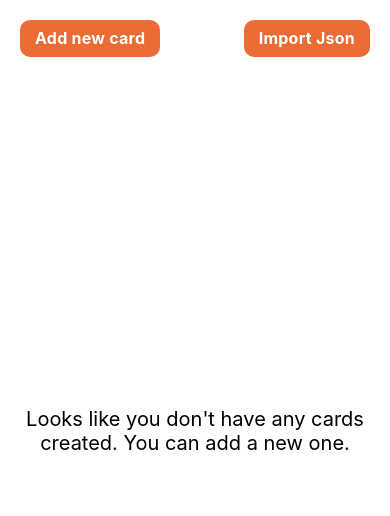
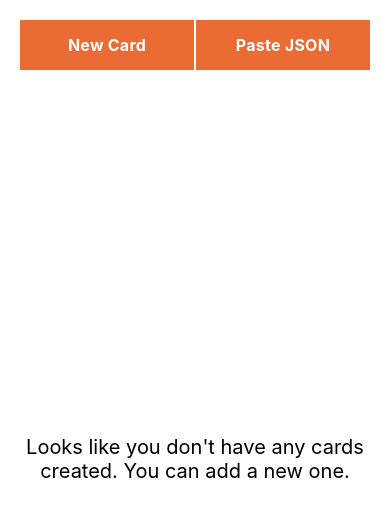
Before and after one commit to LeonAvancini/flash-card-lang, a React Native app: screen / in a window 390 px wide. Shown: the top 516 px of the page. Built offline with nearby package versions, Linux system fonts and the light colour scheme.

Commit message:
(general-improvements): Better UI, small changes

```diff
--- a/App.tsx
+++ b/App.tsx
@@ -24,12 +24,10 @@ export default function App() {
 
   const selectRandomWord = () => {
     //TODO: Random value should consider weight of values based on assertion value, implement logic after user is able to press a button when they assert
-
     const randomIndex = Math.floor(Math.random() * savedWords.length);
     setWord(savedWords[randomIndex]);
   };
 
-  useEffect(() => {
   const fetchData = async () => {
     try {
       const jsonValue = await AsyncStorage.getItem("wordList");
@@ -40,23 +38,25 @@ export default function App() {
     }
   };
 
+  useEffect(() => {
     fetchData();
   }, [showAddCardModal, showImportJsonModal]);
 
   useEffect(() => {
-    if (!savedWords.length) {
-      setWord(undefined);
-    }
     if (!word) {
       selectRandomWord();
     }
   }, [savedWords]);
 
-  const toggleAddCardModalVisibility = () => {
+  const onAssertion = () => {
+    console.log("On assertion do something");
+  };
+
+  const toggleAddCardModal = () => {
     setShowAddCardModal((previousState) => !previousState);
   };
 
-  const toggleImportJsonModalVisibility = () => {
+  const toggleImportJsonModal = () => {
     setShowImportJsonModal((previousState) => !previousState);
   };
 
@@ -64,12 +64,14 @@ export default function App() {
     <SafeAreaView style={styles.mainContainer}>
       <View style={styles.header}>
         <ButtonLang
-          title="Add new card"
-          onPress={toggleAddCardModalVisibility}
+          title="New Card"
+          onPress={toggleAddCardModal}
+          extraStyles={styles.headerButton}
         />
         <ButtonLang
-          title="Import Json"
-          onPress={toggleImportJsonModalVisibility}
+          title="Paste JSON"
+          onPress={toggleImportJsonModal}
+          extraStyles={styles.headerButton}
         />
       </View>
       <View style={styles.container}>
@@ -78,29 +80,32 @@ export default function App() {
           onTouchHandler={selectRandomWord}
           isShowingTranslation={setIsAssertionButtonDisabled}
         />
+
         {!!savedWords.length && (
           <View>
             <ButtonLang
               title="I got it right! 🤓"
-              onPress={() => console.log("test")}
+              onPress={onAssertion}
               extraStyles={styles.assertionButton}
               disabled={isAssertionButtonDisabled}
             />
           </View>
         )}
+
         {!savedWords.length && (
           <Text style={styles.noCardText}>
             Looks like you don't have any cards created. You can add a new one.
           </Text>
         )}
       </View>
+
       <AddNewCardModal
         visible={showAddCardModal}
-        onCloseHandler={toggleAddCardModalVisibility}
+        onCloseHandler={toggleAddCardModal}
       />
       <ImportJsonModal
         visible={showImportJsonModal}
-        onCloseHandler={toggleImportJsonModalVisibility}
+        onCloseHandler={toggleImportJsonModal}
       />
     </SafeAreaView>
   );
@@ -117,11 +122,17 @@ const styles = StyleSheet.create({
     flexDirection: "row",
     justifyContent: "space-between",
     width: "100%",
+    gap: 2,
     ...(Platform.OS === "android" && { marginTop: 20 }),
+  },
+  headerButton: {
+    flex: 1,
   },
   container: {
     flex: 1,
+    marginTop: 15,
     justifyContent: "space-between",
+    gap: 15,
     width: "100%",
   },
   noCardText: {
--- a/components/ButtonLang.tsx
+++ b/components/ButtonLang.tsx
@@ -34,8 +34,8 @@ const styles = StyleSheet.create({
     justifyContent: "center",
     paddingVertical: 8,
     paddingHorizontal: 15,
-    borderRadius: 10,
     backgroundColor: "#eb6b34",
+    height: 50,
   },
   text: {
     fontSize: 16,
--- a/components/Card.tsx
+++ b/components/Card.tsx
@@ -18,11 +18,11 @@ const Card: FC<CardProps> = (props) => {
   const [showTranslation, setShowTranslation] = useState(false);
   const [displayedWord, setDisplayedWord] = useState(word);
 
-  if (!word) return null;
-
   useEffect(() => {
     isShowingTranslation(!showTranslation);
   }, [showTranslation]);
+
+  if (!word) return null;
 
   const toggleTranslation = () => {
     if (!showTranslation) {
@@ -57,8 +57,6 @@ const Card: FC<CardProps> = (props) => {
 const styles = StyleSheet.create({
   card: {
     backgroundColor: "#f0f0f0",
-    padding: 20,
-    margin: 10,
     borderRadius: 10,
     alignItems: "center",
     justifyContent: "center",
--- /dev/null
+++ b/components/DismissKeyboardView.tsx
@@ -0,0 +1,14 @@
+import { FC, PropsWithChildren } from "react";
+import { Keyboard, TouchableWithoutFeedback, View } from "react-native";
+
+const DismissKeyboardView: FC<PropsWithChildren> = ({ children }) => {
+  const dismissKeyboard = () => Keyboard.dismiss();
+
+  return (
+    <TouchableWithoutFeedback onPress={dismissKeyboard}>
+      <View style={{ flex: 1 }}>{children}</View>
+    </TouchableWithoutFeedback>
+  );
+};
+
+export default DismissKeyboardView;
--- a/components/TextInputLang.tsx
+++ b/components/TextInputLang.tsx
@@ -1,10 +1,24 @@
 import React, { FC } from "react";
-import { Keyboard, TextInput, TextInputProps } from "react-native";
+import {
+  Keyboard,
+  TextInput,
+  TextInputProps,
+  StyleSheet,
+  StyleProp,
+  TextStyle,
+} from "react-native";
 
-const TextInputLang: FC<TextInputProps> = (props) => {
+interface TextInputLangProps extends TextInputProps {
+  extraStyles?: StyleProp<TextStyle>;
+}
+
+const TextInputLang: FC<TextInputLangProps> = (props) => {
+  const { extraStyles } = props;
+
   return (
     <TextInput
       {...props}
+      style={[styles.baseInputStyle, extraStyles]}
       placeholderTextColor="#d3d3d3"
       textAlignVertical="top"
       onBlur={() => {
@@ -14,4 +28,15 @@ const TextInputLang: FC<TextInputProps> = (props) => {
   );
 };
 
+const styles = StyleSheet.create({
+  baseInputStyle: {
+    borderWidth: 1,
+    borderColor: "#ccc",
+    padding: 15,
+    marginBottom: 10,
+    minWidth: "100%",
+    height: 50
+  },
+});
+
 export default TextInputLang;
--- a/modals/AddNewCardModal.tsx
+++ b/modals/AddNewCardModal.tsx
@@ -55,27 +55,37 @@ const AddNewCardModal: FC<AddNewCardModalProps> = ({
     <Modal visible={visible} animationType="slide">
       <SafeAreaView style={styles.mainContainer}>
         <View style={styles.header}>
-          <ButtonLang title="Go back" onPress={onCloseHandler} />
+          <ButtonLang
+            title="Back"
+            onPress={onCloseHandler}
+            extraStyles={styles.buttonStyle}
+          />
+          <ButtonLang
+            title="Reset form"
+            onPress={cleanValues}
+            extraStyles={styles.buttonStyle}
+          />
         </View>
         <View style={styles.container}>
-          <Text style={styles.title}>Add some values for learn :)</Text>
+          <Text style={styles.title}>New Card</Text>
           <View style={styles.inputContainer}>
             <TextInputLang
-              style={styles.input}
               placeholder="Das Auto"
               value={source}
               onChangeText={(text) => setSource(text)}
             />
             <TextInputLang
-              style={styles.input}
               placeholder="Car"
               value={value}
               onChangeText={(text) => setValue(text)}
             />
-          </View>
-          <View style={styles.buttonContainer}>
-            <ButtonLang title="Clean values" onPress={cleanValues} />
-            <ButtonLang title="Continue" onPress={saveValuesOnLocalStorage} />
+            <View style={styles.buttonContainer}>
+              <ButtonLang
+                extraStyles={styles.buttonStyle}
+                title="Create"
+                onPress={saveValuesOnLocalStorage}
+              />
+            </View>
           </View>
         </View>
       </SafeAreaView>
@@ -87,7 +97,14 @@ const styles = StyleSheet.create({
   mainContainer: {
     flex: 1,
     alignItems: "center",
-    marginHorizontal: 20,
+    margin: 20,
+  },
+  header: {
+    flexDirection: "row",
+    justifyContent: "flex-end",
+    width: "100%",
+    marginBottom: 10,
+    gap: 2,
   },
   container: {
     flex: 1,
@@ -97,31 +114,18 @@ const styles = StyleSheet.create({
   title: {
     fontSize: 20,
     fontWeight: "bold",
-    marginBottom: 10,
+    marginVertical: 30,
   },
   inputContainer: {
     display: "flex",
     flexDirection: "column",
-    width: "80%",
-  },
-  input: {
-    borderWidth: 1,
-    borderColor: "#ccc",
-    padding: 10,
-    marginBottom: 10,
-    minWidth: "100%",
-    borderRadius: 10,
-  },
-  header: {
-    flexDirection: "row",
-    justifyContent: "flex-end",
-    width: "100%",
-    marginBottom: 10,
+    gap: 10,
   },
   buttonContainer: {
     flexDirection: "row",
-    justifyContent: "space-around",
-    width: "80%",
+  },
+  buttonStyle: {
+    flex: 1,
   },
 });
 
--- a/modals/ImportJsonModal.tsx
+++ b/modals/ImportJsonModal.tsx
@@ -7,9 +7,12 @@ import {
   Alert,
   Text,
   SafeAreaView,
+  Platform,
 } from "react-native";
 import ButtonLang from "../components/ButtonLang";
 import TextInputLang from "../components/TextInputLang";
+import { PLACEHOLDER } from "../utils/constants";
+import DismissKeyboardView from "../components/DismissKeyboardView";
 
 //TODO: Allow users to upload json file instead paste an array.
 interface ImportJsonModalProps {
@@ -46,41 +49,50 @@ const ImportJsonModal: FC<ImportJsonModalProps> = ({
     }
   };
 
+  const cleanValues = () => {
+    setJsonData("");
+  };
+
   return (
     <Modal visible={visible} animationType="slide">
+      <DismissKeyboardView>
         <SafeAreaView style={styles.mainContainer}>
           <View style={styles.header}>
             <ButtonLang
-            title="Go back"
+              title="Back"
               onPress={() => {
                 onCloseHandler();
                 setJsonData("");
               }}
+              extraStyles={styles.buttonStyle}
             />
-          <ButtonLang title="Import" onPress={saveJsonToLocalStorage} />
+            <ButtonLang
+              title="Reset form"
+              onPress={cleanValues}
+              extraStyles={styles.buttonStyle}
+            />
           </View>
           <View style={styles.container}>
-          <Text style={styles.title}>Import JSON Data</Text>
+            <Text style={styles.title}>
+              {`Paste JSON here without curly braces { }`}
+            </Text>
             <TextInputLang
-            style={styles.input}
-            placeholder={`Paste JSON here without {}:
-          [
-            {
-              "source": "Der Apfel",
-              "value": "The apple"
-            },
-            {
-              "source": "Die Katze",
-              "value": "The cat"
-            }
-          ]
-          `}
+              extraStyles={styles.input}
+              placeholder={PLACEHOLDER}
               multiline
               value={jsonData}
               onChangeText={(text) => setJsonData(text)}
             />
+            <View style={styles.buttonContainer}>
+              <ButtonLang
+                title="Import"
+                onPress={saveJsonToLocalStorage}
+                extraStyles={styles.buttonStyle}
+              />
+            </View>
           </View>
         </SafeAreaView>
+      </DismissKeyboardView>
     </Modal>
   );
 };
@@ -101,22 +113,24 @@ const styles = StyleSheet.create({
   title: {
     fontSize: 20,
     fontWeight: "bold",
-    marginBottom: 10,
+    marginVertical: 30,
   },
   input: {
-    borderWidth: 1,
-    borderColor: "#ccc",
-    padding: 10,
-    marginBottom: 10,
-    width: "95%",
-    height: "50%",
-    borderRadius: 10,
+    flex: 1,
   },
   header: {
     flexDirection: "row",
     justifyContent: "space-between",
     width: "100%",
-    marginBottom: 10,
+    gap: 2,
+    ...(Platform.OS === "android" && { marginTop: 20 }),
+  },
+  buttonStyle: {
+    flex: 1,
+  },
+  buttonContainer: {
+    flexDirection: "row",
+    marginVertical: 15,
   },
 });
 
--- /dev/null
+++ b/utils/constants.ts
@@ -0,0 +1,36 @@
+// Placeholder ImportJsonModal
+export const PLACEHOLDER = `[
+    {
+        "source": "Der Apfel",
+        "value": "The apple"
+      },
+      {
+        "source": "Die Katze",
+        "value": "The cat"
+      },
+      {
+        "source": "Das Buch",
+        "value": "The book"
+      },
+      {
+        "source": "Die Sonne",
+        "value": "The sun"
+      },
+      {
+        "source": "Der Tisch",
+        "value": "The table"
+      },
+      {
+        "source": "Die Blume",
+        "value": "The flower"
+      },
+      {
+        "source": "Das Auto",
+        "value": "The car"
+      },
+      {
+        "source": "Die Uhr",
+        "value": "The clock"
+      },
+]
+`;
```
Lines whose indentation alone changed are shown as unchanged.
